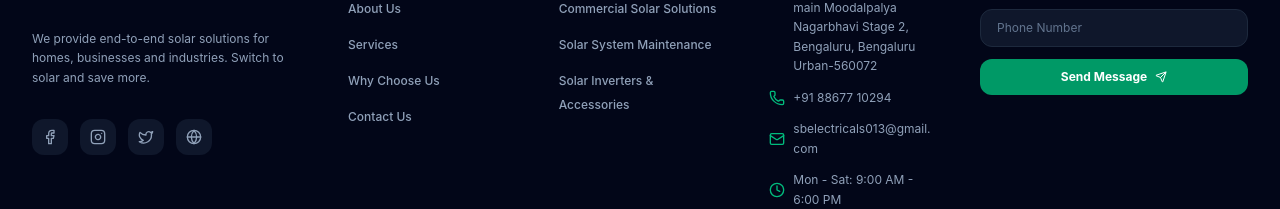
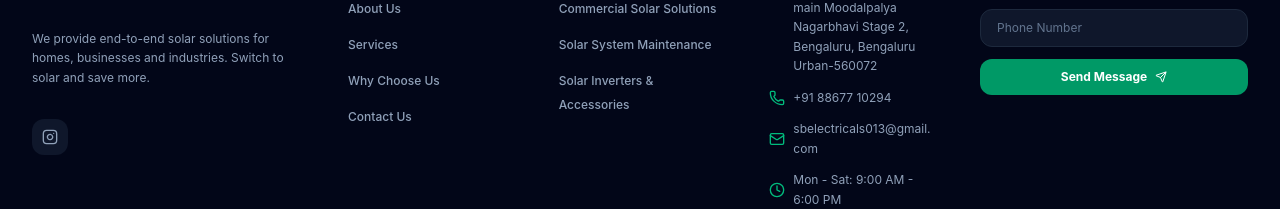
Before and after one commit to gouravboga12-rgb/SB-Electrials, a React (Vite) app: page / in a window 1280 px wide. Shown: the part 6672-6881 px from the top of the page. Built offline with nearby package versions, Linux system fonts and the light colour scheme.

Commit message:
Update Instagram link and remove other social anchors in Footer

```diff
--- a/src/components/Footer.jsx
+++ b/src/components/Footer.jsx
@@ -53,17 +53,8 @@ export default function Footer() {
               We provide end-to-end solar solutions for homes, businesses and industries. Switch to solar and save more.
             </p>
             <div className="flex items-center gap-3 pt-2">
-              <a href="https://facebook.com" target="_blank" rel="noopener noreferrer" className="bg-slate-900 hover:bg-emerald-600 hover:text-white p-2.5 rounded-xl transition-all duration-300">
-                <svg className="h-4 w-4" viewBox="0 0 24 24" fill="none" stroke="currentColor" strokeWidth="2" strokeLinecap="round" strokeLinejoin="round"><path d="M18 2h-3a5 5 0 0 0-5 5v3H7v4h3v8h4v-8h3l1-4h-4V7a1 1 0 0 1 1-1h3z"/></svg>
-              </a>
-              <a href="https://instagram.com" target="_blank" rel="noopener noreferrer" className="bg-slate-900 hover:bg-emerald-600 hover:text-white p-2.5 rounded-xl transition-all duration-300">
+              <a href="https://www.instagram.com/s_b_electricals_?utm_source=qr&igsh=MTVkb3I4emk2NHBieA==" target="_blank" rel="noopener noreferrer" className="bg-slate-900 hover:bg-emerald-600 hover:text-white p-2.5 rounded-xl transition-all duration-300">
                 <svg className="h-4 w-4" viewBox="0 0 24 24" fill="none" stroke="currentColor" strokeWidth="2" strokeLinecap="round" strokeLinejoin="round"><rect x="2" y="2" width="20" height="20" rx="5" ry="5"/><path d="M16 11.37A4 4 0 1 1 12.63 8 4 4 0 0 1 16 11.37z"/><line x1="17.5" y1="6.5" x2="17.51" y2="6.5"/></svg>
-              </a>
-              <a href="https://twitter.com" target="_blank" rel="noopener noreferrer" className="bg-slate-900 hover:bg-emerald-600 hover:text-white p-2.5 rounded-xl transition-all duration-300">
-                <svg className="h-4 w-4" viewBox="0 0 24 24" fill="none" stroke="currentColor" strokeWidth="2" strokeLinecap="round" strokeLinejoin="round"><path d="M22 4s-.7 2.1-2 3.4c1.6 10-9.4 17.3-18 11.6 2.2.1 4.4-.6 6-2C3 15.5.5 9.6 3 5c2.2 2.6 5.6 4.1 9 4-.9-4.2 4-6.6 7-3.8 1.1 0 3-1.2 3-1.2z"/></svg>
-              </a>
-              <a href="https://sbelectricals.in" target="_blank" rel="noopener noreferrer" className="bg-slate-900 hover:bg-emerald-600 hover:text-white p-2.5 rounded-xl transition-all duration-300">
-                <svg className="h-4 w-4" viewBox="0 0 24 24" fill="none" stroke="currentColor" strokeWidth="2" strokeLinecap="round" strokeLinejoin="round"><circle cx="12" cy="12" r="10"/><line x1="2" y1="12" x2="22" y2="12"/><path d="M12 2a15.3 15.3 0 0 1 4 10 15.3 15.3 0 0 1-4 10 15.3 15.3 0 0 1-4-10 15.3 15.3 0 0 1 4-10z"/></svg>
               </a>
             </div>
           </div>
```
